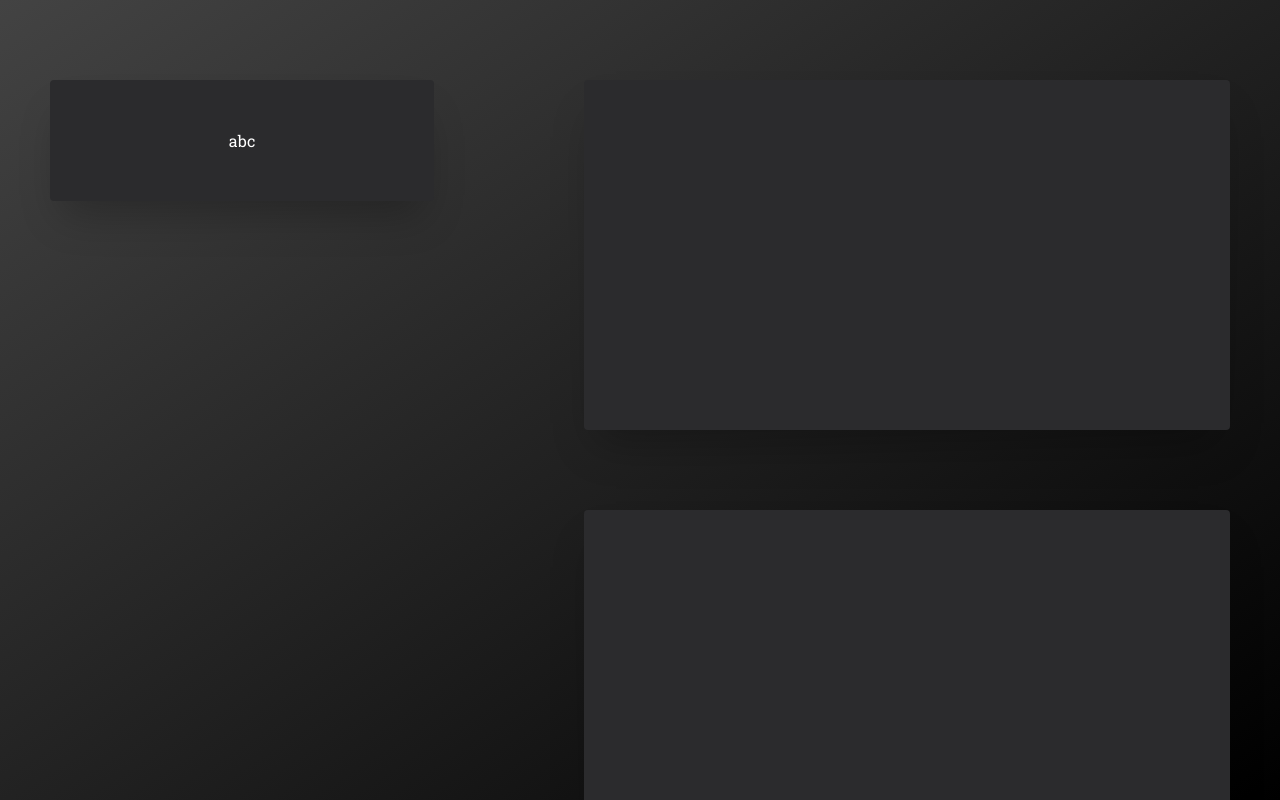
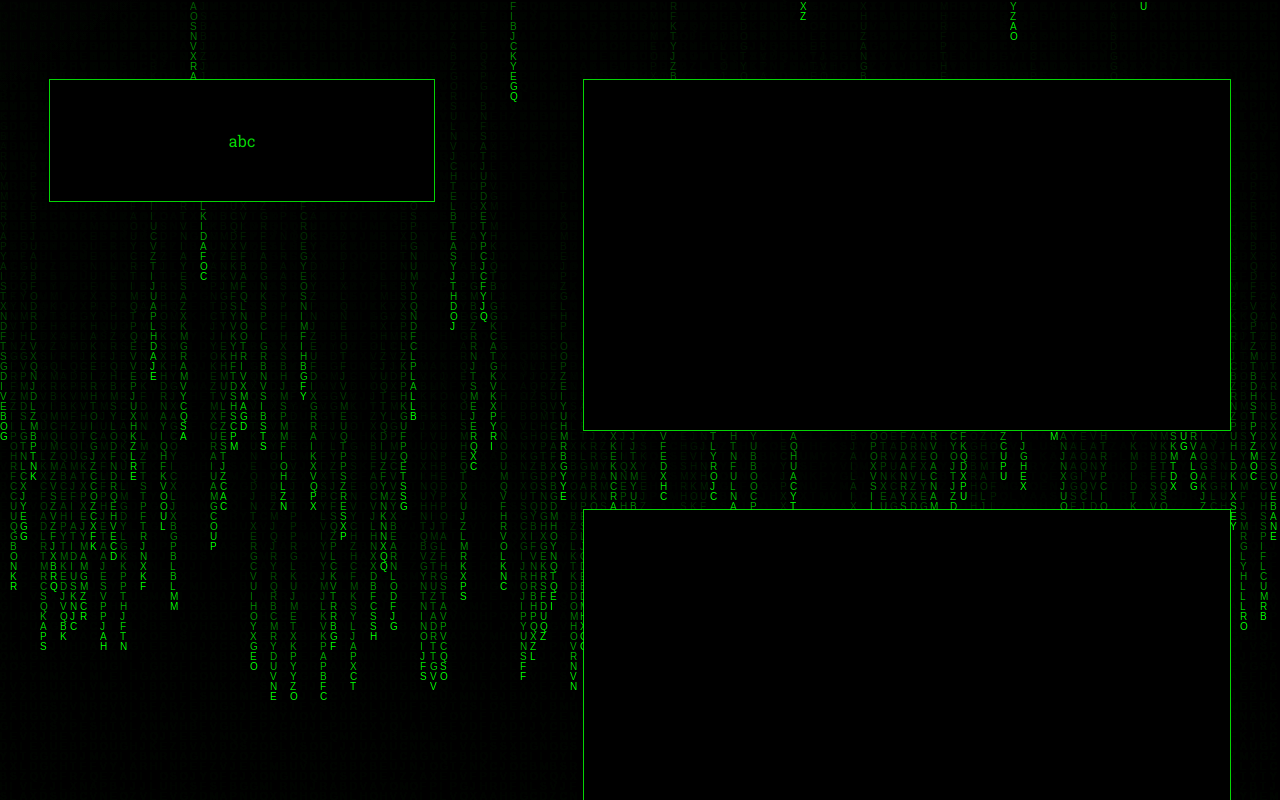
Before and after one commit to nvtuehcmus/cv-project-v1, a plain HTML site: page index.html in a window 1280 px wide. Drawn offline with Linux system fonts and the light colour scheme.

Commit message:
hacker style

```diff
--- a/index.html
+++ b/index.html
@@ -13,12 +13,13 @@
 <body>
 <div class="main">
     <div class="container">
+        <canvas>
+        </canvas>
+        <div class="main-content">
             <div class="left-side">
-
                 <div class="card">
                     abc
                 </div>
-
             </div>
             <div class="content">
                 <div class="box-content">
@@ -43,7 +44,9 @@
 
     </div>
 
+</div>
 
-<script src=".shared/public/js/script.js"></script>
+
+<script src="./shared/public/js/script.js"></script>
 </body>
 </html>
--- a/shared/public/css/style.css
+++ b/shared/public/css/style.css
@@ -1,19 +1,31 @@
 html body {
     margin: 0;
+    padding: 0;
     font-family: 'Roboto Slab', serif;
+
 }
 
 .main {
     background-image: linear-gradient(147deg, #434343 0%, #000000 100%);
     height: 100vh;
     background-size: cover;
-    overflow: scroll;
+    overflow: hidden;
+
 }
 
 .container {
+    z-index: 2;
     width: 100%;
     margin: 0 auto;
     position: relative;
+
+}
+
+.main-content {
+    overflow: scroll;
+    position: relative;
+    width: 100%;
+    height: 100vh;
 }
 
 @media only screen and (max-width: 800px) {
@@ -25,9 +37,8 @@ html body {
 
     .content {
         position: relative;
-
+        overflow: scroll;
         width: calc(100% - 100px);
-        height: 100px;
         padding: 50px;
     }
 
@@ -37,7 +48,6 @@ html body {
     .left-side {
         position: fixed;
         width: 30%;
-        height: 100vh;
         padding: 50px;
     }
 
@@ -45,7 +55,7 @@ html body {
         position: absolute;
         left: calc(30% + 150px);
         width: calc(70% - 250px);
-        height: 100px;
+        height: 95vh;
         padding: 50px;
     }
 }
@@ -57,10 +67,20 @@ html body {
 
 .card {
     text-align: center;
-    border-radius: 4px;
-    background-color: rgb(43 43 45);
+
+    /*background-color: rgb(43 43 45);*/
+    background-color: #000000;
     padding: 50px;
-    color: #fff;
+    color: rgba(6, 248, 6, 0.86);
     margin-top: 30px;
-    box-shadow: rgba(0, 0, 0, 0.25) 0px 25px 40px -12px;
+    /*box-shadow: rgba(0, 0, 0, 0) 0px 25px 40px -12px;*/
+    box-shadow: rgba(6, 248, 6, 0.86) 0px 0px 0px 1px;
+
 }
+
+canvas {
+    overflow: hidden;
+    position: absolute;
+    height: 100vh;
+    width: 100%;
+}
--- a/shared/public/js/script.js
+++ b/shared/public/js/script.js
@@ -0,0 +1,38 @@
+// Initialising the canvas
+const canvas = document.querySelector('canvas'),
+    ctx = canvas.getContext('2d');
+
+// Setting the width and height of the canvas
+canvas.width = window.innerWidth;
+canvas.height = window.innerHeight;
+
+// Setting up the letters
+let letters = 'ABCDEFGHIJKLMNOPQRSTUVXYZABCDEFGHIJKLMNOPQRSTUVXYZABCDEFGHIJKLMNOPQRSTUVXYZABCDEFGHIJKLMNOPQRSTUVXYZABCDEFGHIJKLMNOPQRSTUVXYZABCDEFGHIJKLMNOPQRSTUVXYZ';
+letters = letters.split('');
+
+// Setting up the columns
+const fontSize = 10;
+const columns = canvas.width / fontSize;
+
+// Setting up the drops
+const drops = [];
+for (let i = 0; i < columns; i++) {
+    drops[i] = 1;
+}
+
+// Setting up the draw function
+function draw() {
+    ctx.fillStyle = 'rgba(0, 0, 0, .1)';
+    ctx.fillRect(0, 0, canvas.width, canvas.height);
+    for (let i = 0; i < drops.length; i++) {
+        const text = letters[Math.floor(Math.random() * letters.length)];
+        ctx.fillStyle = '#0f0';
+        ctx.fillText(text, i * fontSize, drops[i] * fontSize);
+        drops[i]++;
+        if (drops[i] * fontSize > canvas.height && Math.random() > .95) {
+            drops[i] = 0;
+        }
+    }
+}
+
+setInterval(draw, 33);
```
Lines whose indentation alone changed are shown as unchanged.
